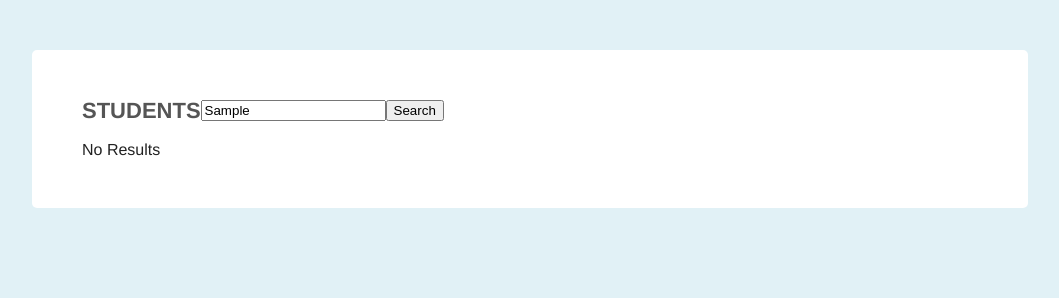
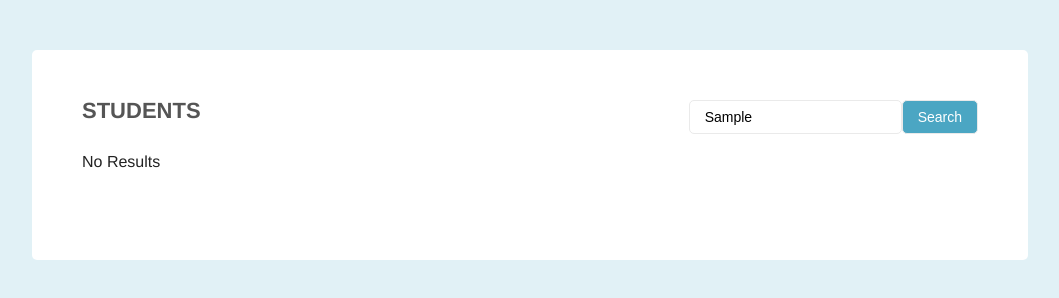
Before and after one commit to Andes0113/Dynamic-Web-Page, a plain HTML site: page index.html in a window 1280 px wide. Both pictures are taken after typing "Sample" into the empty fields and a click on the button "Search". Shown: the whole page, without its empty margins (110-1169 px from the left). Drawn offline with Linux system fonts and the light colour scheme.

Commit message:
Happy faec :]

```diff
--- a/css/design.css
+++ b/css/design.css
@@ -104,7 +104,7 @@ body{
     display: inline;
   }
 
-    .pagination li a{
+    .pagination li button{
       border: 1px solid #eaeaea;
       border-radius: 5px;
       padding: 3px 8px;
@@ -112,8 +112,8 @@ body{
       color: #4ba6c3;
     }
 
-    .pagination li a.active,
-    .pagination li a:hover{
+    .pagination li button.active,
+    .pagination li button:hover{
       background-color: #4ba6c3;
       color: #fff;
     }
--- a/js/script.js
+++ b/js/script.js
@@ -2,15 +2,18 @@ const list = document.getElementsByClassName("student-item cf");
 const studentnum = 10;
 let lastzero = false;
 
+let nores = document.createElement("h4");
+document.getElementsByClassName("student-list")[0].appendChild(nores);
+nores.textContent = "No Results";
+
 showPage(list, 1);
+//shows page when called using a list of people and the page number
 function showPage(li, pagenum){
-   console.log(li)
-   if(lastzero){
-      document.getElementsByClassName("student-list")[0].removeChild(document.getElementsByClassName("student-list")[0].lastElementChild);
-   }
+   //sets all displays to none
    for(let i = 0; i < list.length; i++){
       list[i].style.display = "none";
    }
+   //changes displays that we want to show to block display
    if(li.length > 0){
       for(let i = 0; i < li.length; i++){
          if(i >= (pagenum-1) *studentnum && i < pagenum * studentnum){
@@ -18,23 +21,29 @@ function showPage(li, pagenum){
          }
       }
    }
-   else{
-      lastzero = true;
-      let x = document.createElement("h4");
-      document.getElementsByClassName("student-list")[0].appendChild(x);
-      x.textContent = "No Results"
+   //toggle no results showing
+   if(li.length == 0){
+      nores.style.display = "block";
+   }else{
+      nores.style.display = "none";
    }
 }
+
 
 //initial pageination
 appendPageLinks(list);
 
+//gets a list and adds buttons according to the length of the list
 function appendPageLinks(lis){
    let divnew = document.createElement("div");
+   divnew.className = "pagination";
    console.log(divnew);
+   //for loop to create buttons
    for(let i = 1; i < lis.length/studentnum + 1; i++){
-      let x = document.createElement("button");
-      divnew.appendChild(x);
+      let li1 = document.createElement("li");
+      x = document.createElement("button");
+      li1.appendChild(x);
+      divnew.appendChild(li1);
       x.textContent = i;
       x.addEventListener("click", ()=>{
          showPage(lis, i);
@@ -43,12 +52,17 @@ function appendPageLinks(lis){
    document.querySelector(".page").appendChild(divnew);
 }
 
+//instantiating elements for later use
+let div1 = document.createElement("div");
+div1.className = "student-search";
 let searchbar = document.createElement("input");
 let search = document.createElement("button");
+
+//search when clicking button
 search.addEventListener("click", ()=> {
    let lisnew = [];
    for(let i = 0; i < list.length; i++){
-      if(list[i].firstElementChild.firstElementChild.nextElementSibling.textContent.indexOf(searchbar.value) >= 0){
+      if(list[i].querySelector("h3").innerHTML.indexOf(searchbar.value) != -1){
          lisnew.push(list[i]);
       }
    }
@@ -61,7 +75,7 @@ document.addEventListener("keyup", ()=> {
    console.log(searchbar.value);
    let lisnew = [];
    for(let i = 0; i < list.length; i++){
-      if(list[i].firstElementChild.firstElementChild.nextElementSibling.textContent.indexOf(searchbar.value.toLowerCase()) >= 0){
+      if(list[i].querySelector("h3").innerHTML.indexOf(searchbar.value) != -1){
          lisnew.push(list[i]);
       }
    }
@@ -70,7 +84,9 @@ document.addEventListener("keyup", ()=> {
    appendPageLinks(lisnew);
    showPage(lisnew, 1);
 });
-document.getElementsByClassName("page-header cf")[0].appendChild(searchbar);
-document.getElementsByClassName("page-header cf")[0].appendChild(search);
-searchbar.textContent = "Search";
-search.innerText = "Search";
+//adding elements
+document.getElementsByClassName("page-header cf")[0].appendChild(div1);
+div1.appendChild(searchbar);
+div1.appendChild(search);
+searchbar.innerText = "Search";
+search.textContent = "Search";
```
